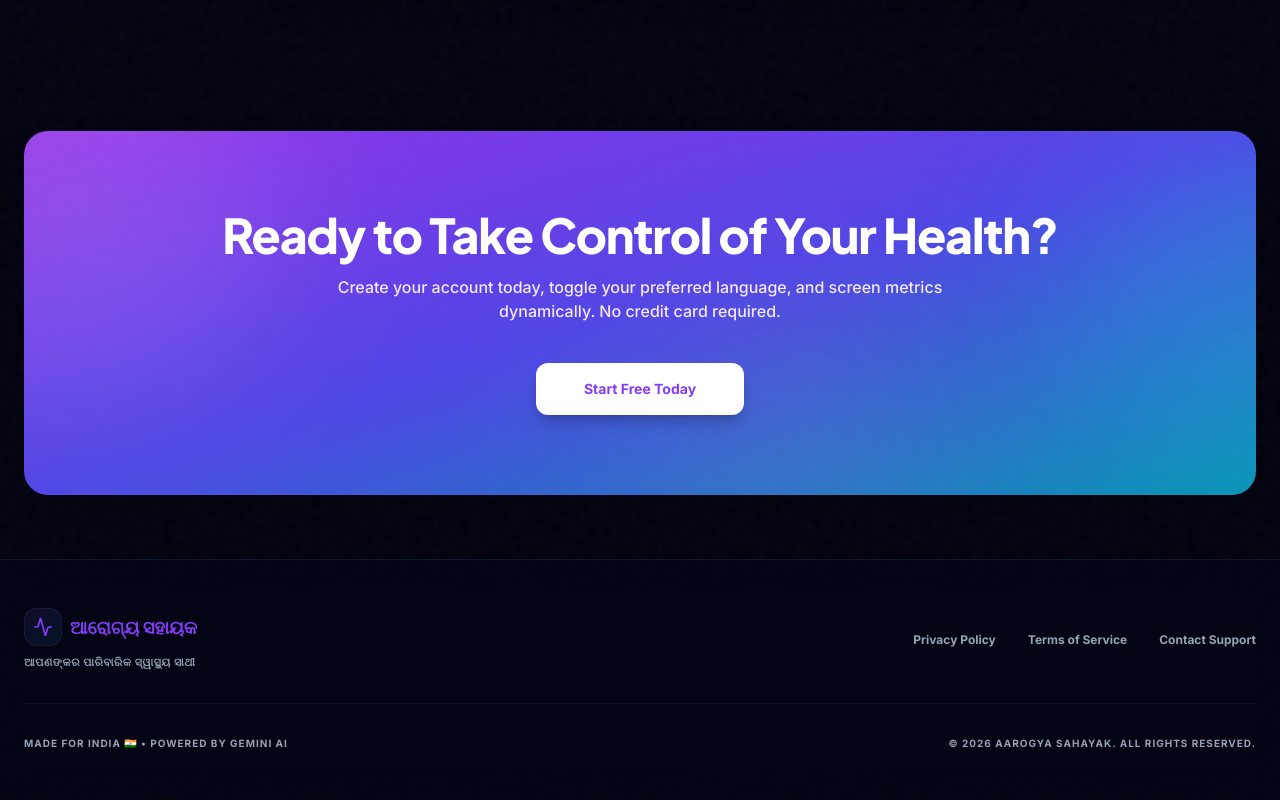
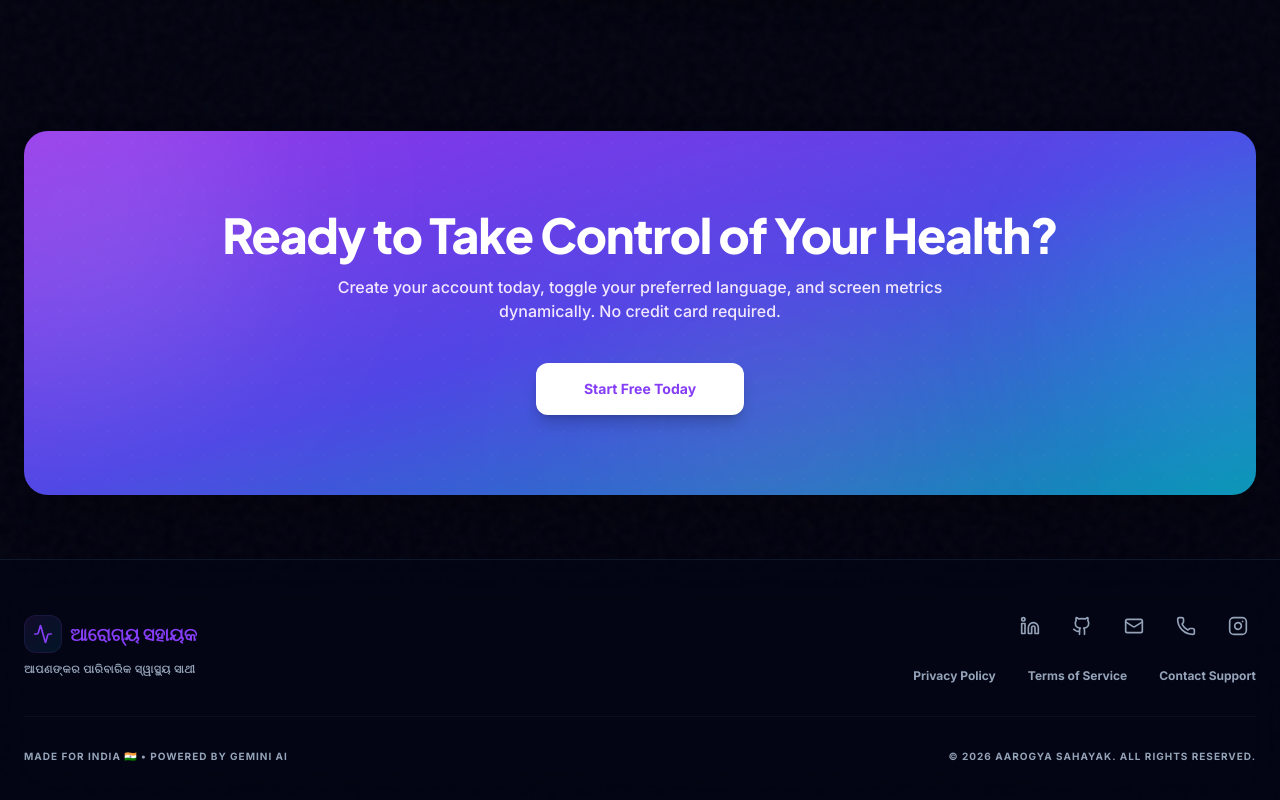
Before and after one commit to dasrahulprasad05-dev/Arogya_sahayak, a React (Vite) app: page / in a window 1280 px wide. Shown: the part 4700-5500 px from the top of the page. Built offline with nearby package versions, Linux system fonts and the light colour scheme; no server answers.

Commit message:
feat: add contact links to landing page footer

```diff
--- a/src/pages/LandingPage.tsx
+++ b/src/pages/LandingPage.tsx
@@ -12,7 +12,7 @@ import { useAuth } from '../context/AuthContext';
 import { useLanguage } from '../context/LanguageContext';
 import { useTheme } from '../context/ThemeContext';
 import {
-  Activity, ArrowRight, Sun, Moon, Globe, Check, Lock, HeartPulse,
+  Activity, ArrowRight, Sun, Moon, Globe, Check, Lock, HeartPulse, Linkedin, Github, Phone, Mail, Instagram
 } from 'lucide-react';
 import {
   marqueeItems, stats, features, steps, scanTypes, testimonials, faqItems,
@@ -500,6 +500,25 @@ const LandingPage: React.FC = () => {
             <p className="text-[11px] text-slate-400 font-bold uppercase tracking-wider">{t('app.tagline')}</p>
           </div>
 
+          <div className="flex flex-col items-center md:items-end gap-6">
+            <div className="flex items-center gap-4 text-slate-500 dark:text-slate-400">
+              <a href="https://www.linkedin.com/in/rahul-prasad-das-7b1974370?utm_source=share_via&utm_content=profile&utm_medium=member_android" target="_blank" rel="noopener noreferrer" className="p-2 hover:bg-slate-100 dark:hover:bg-slate-800 rounded-full hover:text-primary transition-all duration-300" title="LinkedIn">
+                <Linkedin className="w-5 h-5" />
+              </a>
+              <a href="https://github.com/dasrahulprasad05-dev" target="_blank" rel="noopener noreferrer" className="p-2 hover:bg-slate-100 dark:hover:bg-slate-800 rounded-full hover:text-primary transition-all duration-300" title="GitHub">
+                <Github className="w-5 h-5" />
+              </a>
+              <a href="mailto:rahulprasadcoding01@gmail.com" className="p-2 hover:bg-slate-100 dark:hover:bg-slate-800 rounded-full hover:text-primary transition-all duration-300" title="Email">
+                <Mail className="w-5 h-5" />
+              </a>
+              <a href="tel:+919040786464" className="p-2 hover:bg-slate-100 dark:hover:bg-slate-800 rounded-full hover:text-primary transition-all duration-300" title="Phone">
+                <Phone className="w-5 h-5" />
+              </a>
+              <a href="https://www.instagram.com/the___cyber__rahul?igsh=MXZhamluOHIwOGZsMQ==" target="_blank" rel="noopener noreferrer" className="p-2 hover:bg-slate-100 dark:hover:bg-slate-800 rounded-full hover:text-primary transition-all duration-300" title="Instagram">
+                <Instagram className="w-5 h-5" />
+              </a>
+            </div>
+
             <div className="flex flex-wrap items-center justify-center gap-8 text-xs font-bold text-slate-600 dark:text-slate-400">
               {[['Privacy Policy', '/privacy'], ['Terms of Service', '/terms'], ['Contact Support', '/contact']].map(([label, to]) => (
                 <Link key={to} to={to} className="relative hover:text-primary transition-colors group">
@@ -507,6 +526,7 @@ const LandingPage: React.FC = () => {
                   <span className="absolute -bottom-1 left-0 h-[2px] w-0 bg-primary group-hover:w-full transition-all duration-300" />
                 </Link>
               ))}
+            </div>
           </div>
         </div>
 
```
Lines whose indentation alone changed are shown as unchanged.
